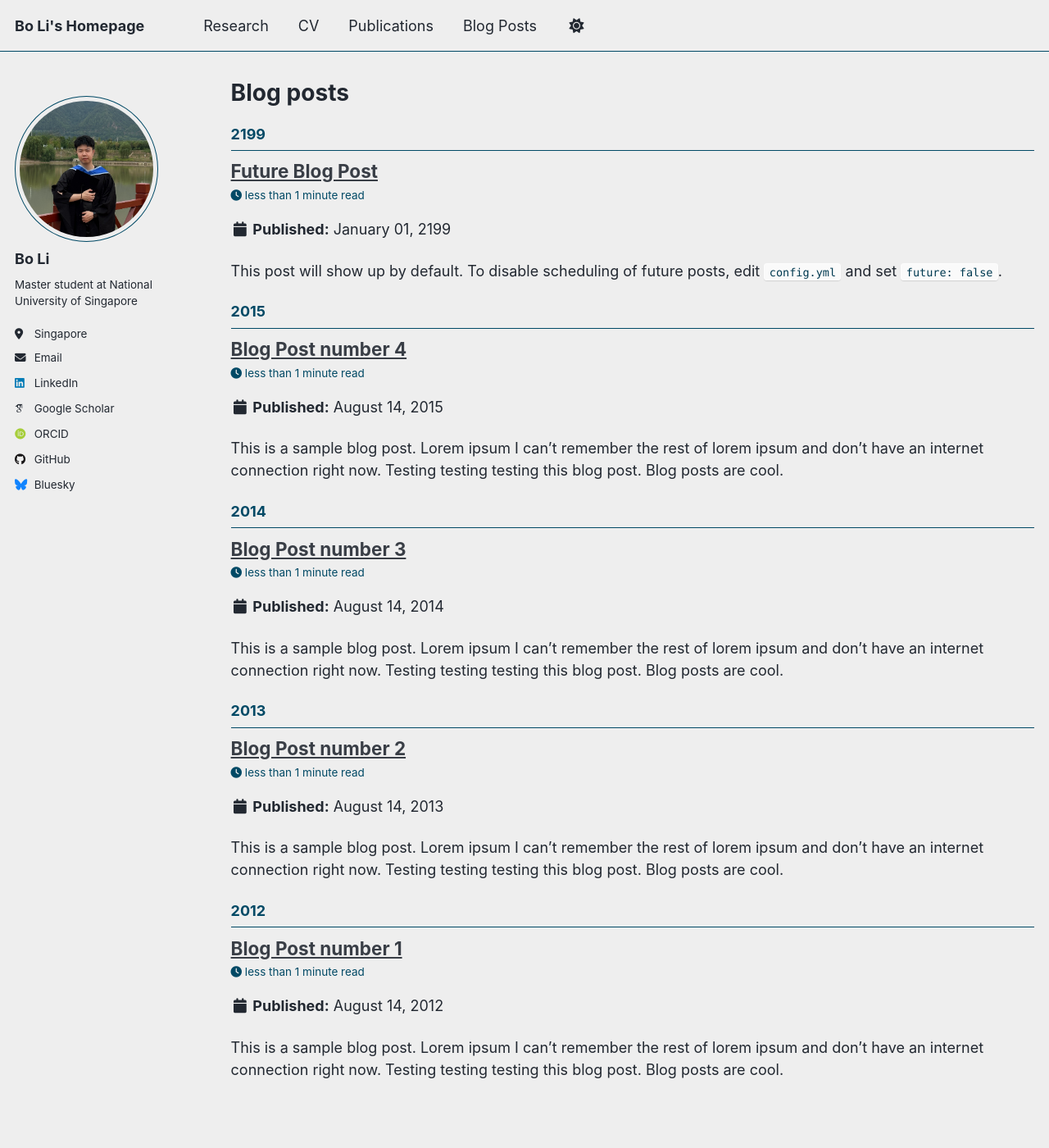
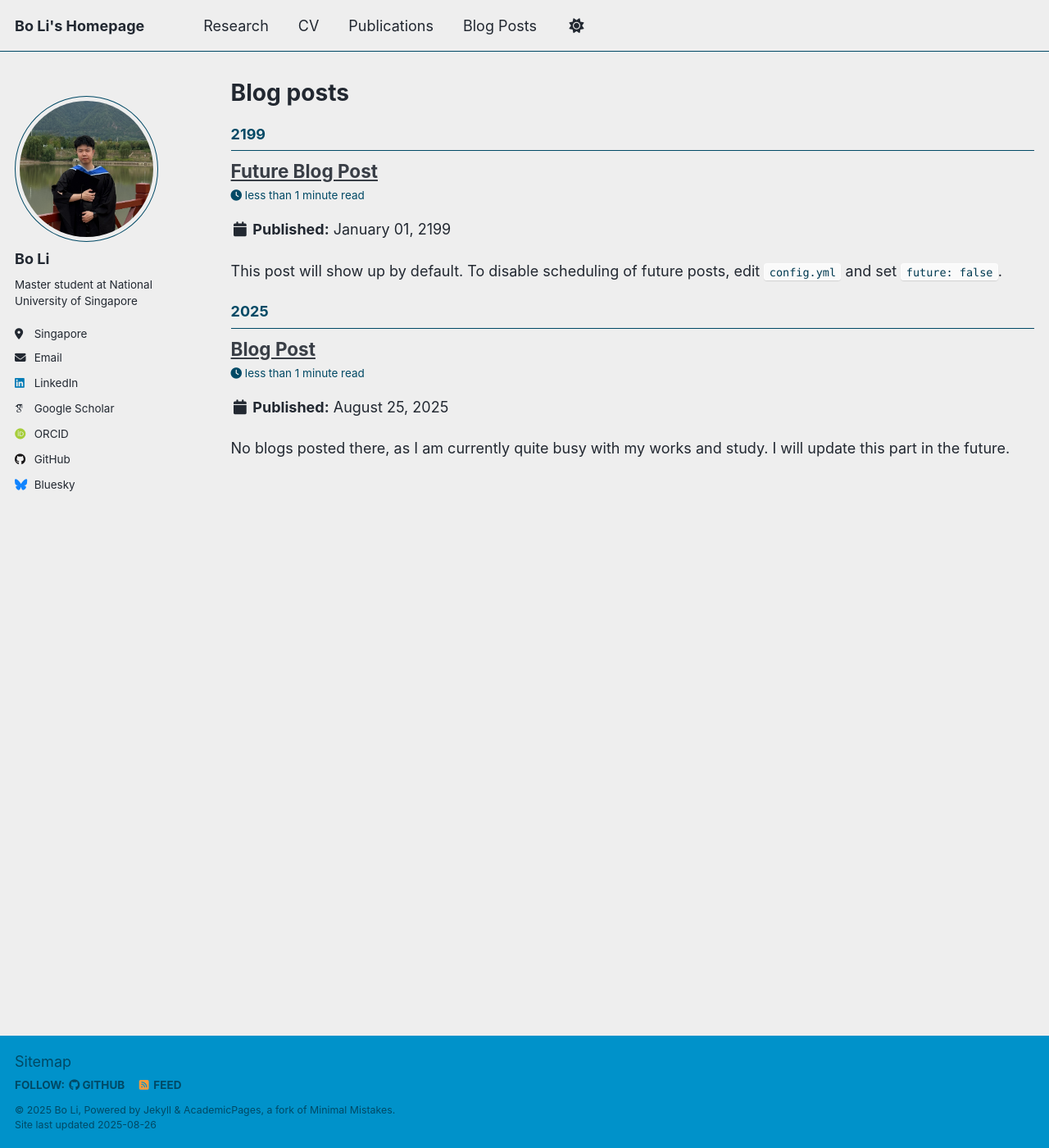
Before and after one commit to Harrison-Li/Harrison-Li.github.io, a Jekyll site: the page built from _pages/old files/year-archive.html, in a window 1280 px wide and 1400 px high. Shown: the whole window at 82% size. Built offline with Jekyll 4.4.1, drawn with Linux system fonts in a browser that asks for light colours; some web fonts are replaced; a script that is not in the unit is left out.

Commit message:
update files

```diff
--- a/_config.yml
+++ b/_config.yml
@@ -90,7 +90,7 @@
 teaser                   :  # filename of teaser fallback teaser image placed in /images/, .e.g. "500x300.png"
 breadcrumbs              : false # true, false (default)
 words_per_minute         : 160
-future                   : true
+future                   : false
 read_more                : "disabled" # if enabled, adds "Read more" links to excerpts
 talkmap_link             : false      #change to true to add link to talkmap on talks page
 comments:
--- a/_posts/2012-08-14-blog-post-1.md
+++ /dev/null
@@ -1,20 +0,0 @@
----
-title: 'Blog Post number 1'
-date: 2012-08-14
-permalink: /posts/2012/08/blog-post-1/
-tags:
-  - cool posts
-  - category1
-  - category2
----
-
-This is a sample blog post. Lorem ipsum I can't remember the rest of lorem ipsum and don't have an internet connection right now. Testing testing testing this blog post. Blog posts are cool.
-
-Headings are cool
-======
-
-You can have many headings
-======
-
-Aren't headings cool?
-------
--- a/_posts/2013-08-14-blog-post-2.md
+++ /dev/null
@@ -1,20 +0,0 @@
----
-title: 'Blog Post number 2'
-date: 2013-08-14
-permalink: /posts/2013/08/blog-post-2/
-tags:
-  - cool posts
-  - category1
-  - category2
----
-
-This is a sample blog post. Lorem ipsum I can't remember the rest of lorem ipsum and don't have an internet connection right now. Testing testing testing this blog post. Blog posts are cool.
-
-Headings are cool
-======
-
-You can have many headings
-======
-
-Aren't headings cool?
-------
--- a/_posts/2014-08-14-blog-post-3.md
+++ /dev/null
@@ -1,20 +0,0 @@
----
-title: 'Blog Post number 3'
-date: 2014-08-14
-permalink: /posts/2014/08/blog-post-3/
-tags:
-  - cool posts
-  - category1
-  - category2
----
-
-This is a sample blog post. Lorem ipsum I can't remember the rest of lorem ipsum and don't have an internet connection right now. Testing testing testing this blog post. Blog posts are cool.
-
-Headings are cool
-======
-
-You can have many headings
-======
-
-Aren't headings cool?
-------
--- /dev/null
+++ b/_posts/2025-08-25-blog-post.md
@@ -0,0 +1,20 @@
+---
+title: 'Blog Post'
+date: 2025-08-25
+permalink: /posts/2025/08/blog-post/
+tags:
+  - cool posts
+  - category1
+  - category2
+---
+
+No blogs posted there, as I am currently quite busy with my works and study. I will update this part in the future.
+
+Headings are cool
+======
+
+You can have many headings
+======
+
+Aren't headings cool?
+------
```
Also changed, not shown: _posts/2015-08-14-blog-post-4.md (deleted, +0 -20 lines), _pages/old files/teaching.html (renamed from _pages/teaching.html).
